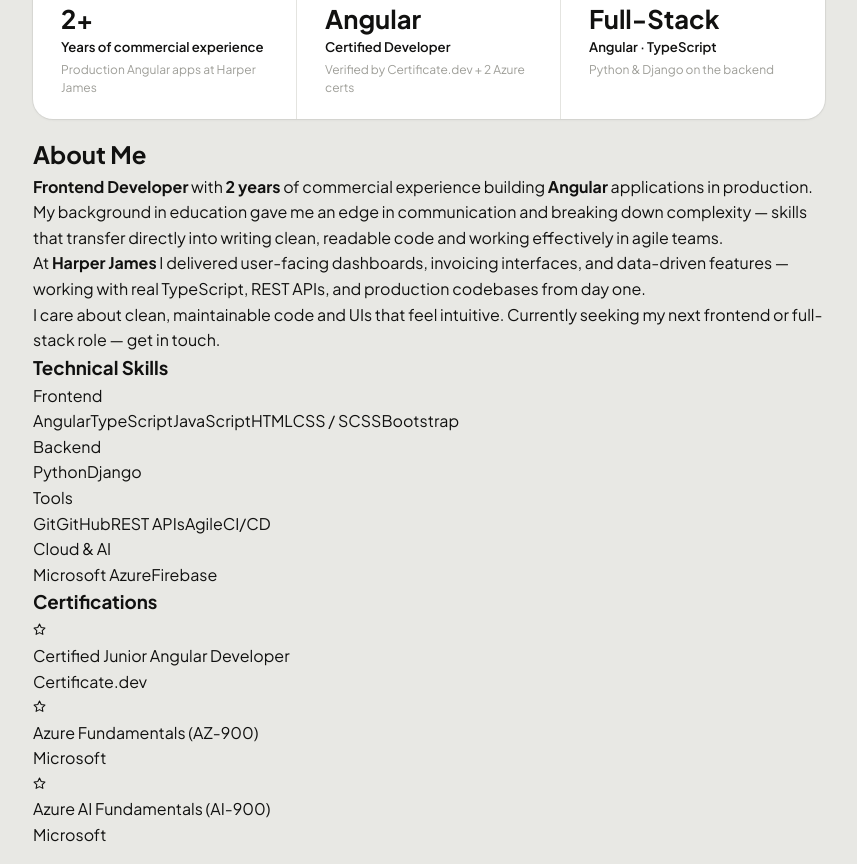
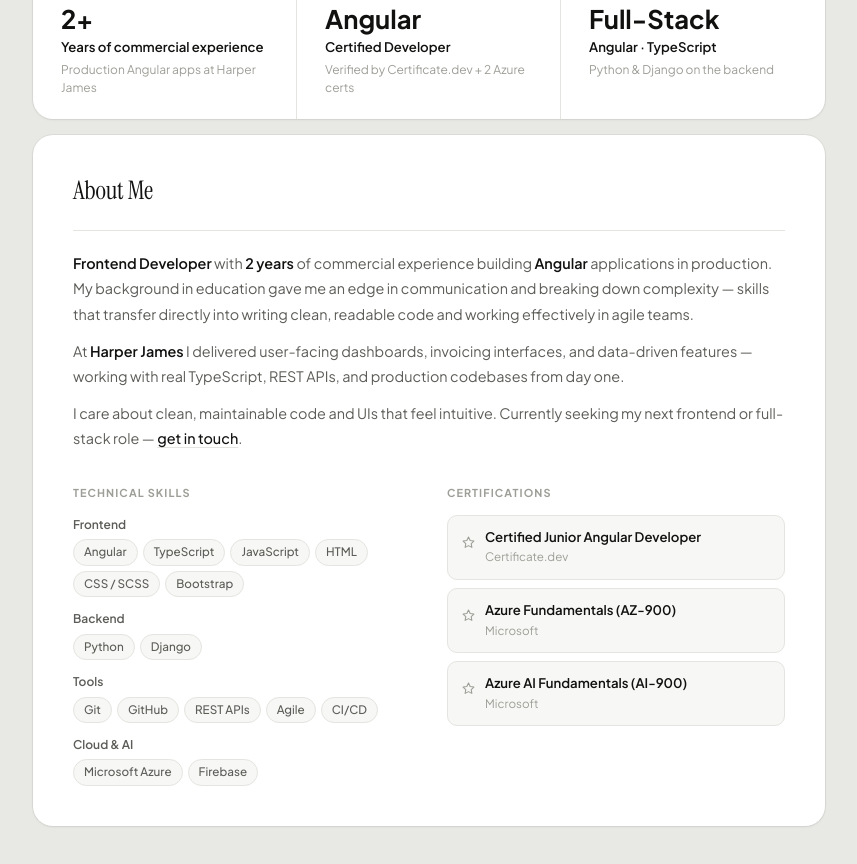
Before and after one commit to RichBurman/my_portfolio, an Angular app: page / in a window 1280 px wide. Shown: the part 400-1264 px from the top of the page, without its empty margins (349-1206 px from the left). After the commit the page ends 1242 px from the top, so only its background shows below. Built offline with nearby package versions, Linux system fonts and the light colour scheme.

Commit message:
Add about section styles with layout, typography, and hover effects

```diff
--- a/src/app/components/about/about.scss
+++ b/src/app/components/about/about.scss
@@ -0,0 +1,146 @@
+.about-card {
+  background: var(--surface);
+  border-radius: var(--radius-lg);
+  box-shadow: var(--shadow-card);
+  padding: 36px 40px 40px;
+}
+
+.section-title {
+  font-family: var(--font-display);
+  font-size: 1.6rem;
+  font-weight: 400;
+  color: var(--text-primary);
+  letter-spacing: -0.01em;
+  margin-bottom: 20px;
+  padding-bottom: 18px;
+  border-bottom: 1px solid var(--border);
+}
+
+.about-bio {
+  display: flex;
+  flex-direction: column;
+  gap: 12px;
+  margin-bottom: 32px;
+
+  p {
+    font-size: 0.9rem;
+    color: var(--text-secondary);
+    line-height: 1.75;
+  }
+
+  strong {
+    color: var(--text-primary);
+    font-weight: 600;
+  }
+
+  a {
+    color: var(--text-primary);
+    font-weight: 500;
+    text-decoration: underline;
+    text-decoration-color: var(--border);
+    text-underline-offset: 3px;
+    transition: text-decoration-color var(--transition);
+
+    &:hover {
+      text-decoration-color: var(--text-primary);
+    }
+  }
+}
+
+.about-grid {
+  display: grid;
+  grid-template-columns: 1fr 1fr;
+  gap: 36px;
+}
+
+.subsection-title {
+  font-size: 0.68rem;
+  font-weight: 700;
+  letter-spacing: 0.1em;
+  text-transform: uppercase;
+  color: var(--text-muted);
+  margin-bottom: 14px;
+}
+
+.skill-groups {
+  display: flex;
+  flex-direction: column;
+  gap: 12px;
+}
+
+.skill-group {
+  display: flex;
+  flex-direction: column;
+  gap: 5px;
+}
+
+.skill-category {
+  font-size: 0.75rem;
+  font-weight: 600;
+  color: var(--text-secondary);
+}
+
+.chip-row {
+  display: flex;
+  flex-wrap: wrap;
+  gap: 5px;
+}
+
+.chip {
+  display: inline-block;
+  font-size: 0.73rem;
+  font-weight: 500;
+  color: var(--text-secondary);
+  background: var(--surface-alt);
+  border: 1px solid var(--border);
+  border-radius: 100px;
+  padding: 3px 10px;
+  transition: all var(--transition);
+
+  &:hover {
+    background: var(--text-primary);
+    color: #fff;
+    border-color: var(--text-primary);
+  }
+}
+
+.cert-list {
+  display: flex;
+  flex-direction: column;
+  gap: 8px;
+}
+
+.cert-item {
+  display: flex;
+  align-items: flex-start;
+  gap: 10px;
+  padding: 12px 14px;
+  background: var(--surface-alt);
+  border: 1px solid var(--border);
+  border-radius: var(--radius-sm);
+  transition: all var(--transition);
+
+  &:hover {
+    border-color: #c8c8c4;
+    background: #f2f2ef;
+  }
+}
+
+.cert-star {
+  color: var(--text-muted);
+  margin-top: 2px;
+  flex-shrink: 0;
+}
+
+.cert-name {
+  font-size: 0.825rem;
+  font-weight: 600;
+  color: var(--text-primary);
+  line-height: 1.4;
+  margin-bottom: 2px;
+}
+
+.cert-issuer {
+  font-size: 0.73rem;
+  color: var(--text-muted);
+}
```
